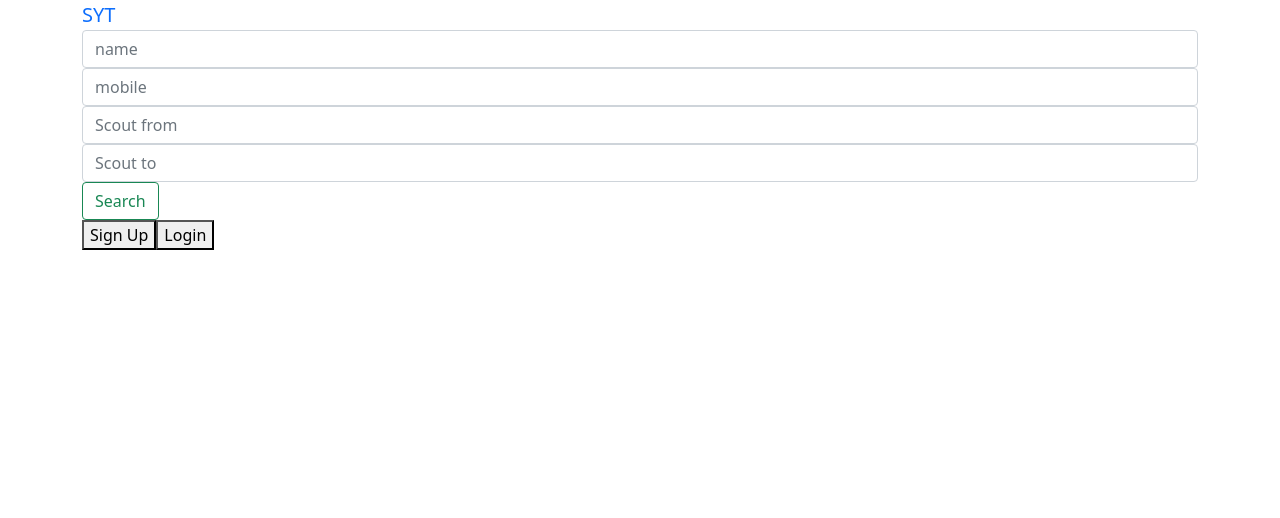
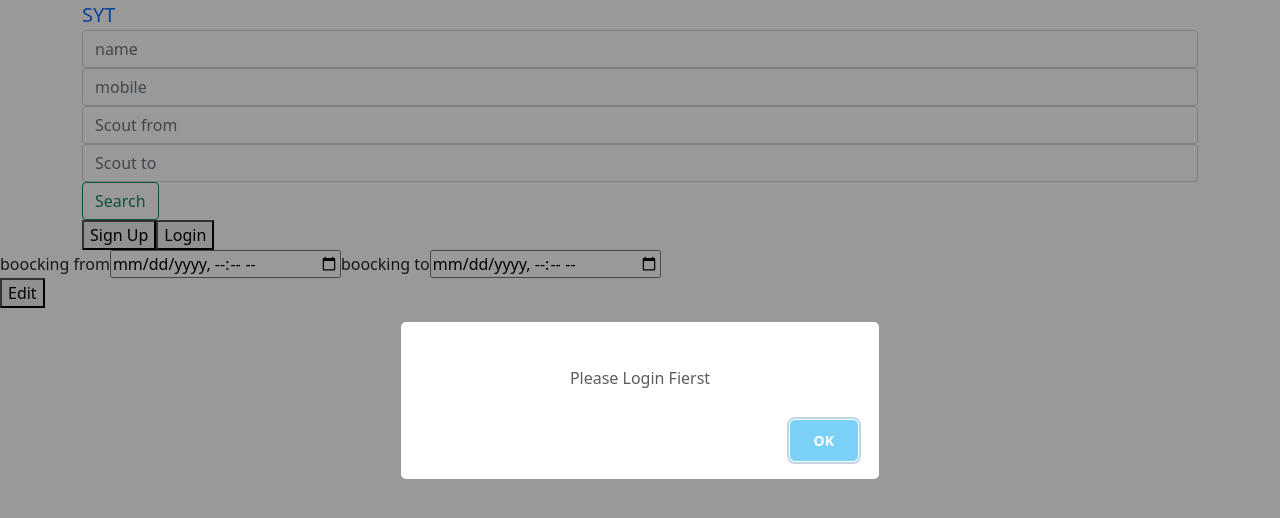
Before and after one commit to OdaiJawabreh/AgentOnCloudTask, a React (Create React App) app in the folder client/boocking/: page /MyAppointment3/boockings/1 in a window 1280 px wide. Shown: the top 518 px of the page. Built offline with nearby package versions, Linux system fonts and the light colour scheme.

Commit message:
finsh all functions

```diff
--- a/client/boocking/src/App.js
+++ b/client/boocking/src/App.js
@@ -12,8 +12,9 @@ import SearchResult from "./Components/SearchResulr/SearchResult";
 import Boocking from "./Components/Boocking/Boocking";
 import MainPage from "./Components/MainPage/MainPage";
 import MyAppointment from "./Components/MyAppointment/MyAppointment";
-import RequestAppointment from "./Components/RequestAppointments/RequestAppointment";
+import RequestAppointment from "./Components/DoctorMain/RequestAppointment";
 import SubimtedAppts from "./SubimtedAppts/SubimtedAppts";
+import EditAppt from "./Components/EditAppt/EditAppt";
 function App() {
   return (
     <div>
@@ -27,8 +28,9 @@ function App() {
         <Route exact path="/LoginPat" element={<LoginPat />} />
         <Route exact path="/searchResult" element={<SearchResult />} />
         <Route exact path="/boocking/:id" element={<Boocking />} />
-        <Route exact path="/" element={<MainPage />} />
+        <Route exact path="/RequestAppointment" element={<RequestAppointment />} />
         <Route exact path="/MyAppointment" element={<MyAppointment />} />
+        <Route exact path="/MyAppointment3/boockings/:id" element={<EditAppt />} />
         <Route
           exact
           path="/RequestAppointment"
--- a/client/boocking/src/Components/RequestAppointments/RequestAppointment.js
+++ b/client/boocking/src/Components/DoctorMain/RequestAppointment.js
@@ -33,7 +33,7 @@ function RequestAppointment() {
             return elem.appointments_id !== id;
           })
         );
-        swal("Good job!", "The Boocking now rejected", "success");
+        swal("Good job!", "The Boocking now Approved", "success");
       });
   }
   function rejectBoocking(id) {
@@ -49,7 +49,7 @@ function RequestAppointment() {
           })
         );
 
-        swal("Good job!", "The Boocking now rejected", "success");
+        swal("Good job!", "The Boocking now Rejected", "success");
       });
   }
   useEffect(() => {
--- /dev/null
+++ b/client/boocking/src/Components/EditAppt/EditAppt.js
@@ -0,0 +1,70 @@
+import React, { useState, useEffect } from "react";
+import { useParams } from "react-router";
+import axios from "axios";
+import swal from "sweetalert";
+import { useNavigate } from "react-router-dom";
+
+function EditAppt() {
+  const history = useNavigate();
+  // const [value,setValue] = useState(false)
+  let token = "";
+
+  useEffect(() => {
+    token = JSON.parse(localStorage.getItem("token"));
+    if (!token) {
+      swal("Please Login Fierst").then((value) => {
+        console.log(value, "value");
+        value && history("/LoginSelect");
+      });
+    }
+  }, []);
+
+  const hashToken = localStorage.getItem("token1");
+  let appointments_id = Number(useParams().id);
+  const [start_Datee, setStart_Datee] = useState();
+  const [end_Date, setEnd_Date] = useState();
+
+  function editBoocking() {
+    console.log("aaaaaaaaaaaaaaaaaaaaaaaaa");
+    let data = {
+      start_Datee,
+      end_Date,
+    };
+    console.log(data);
+    axios
+      .put(`http://localhost:5000/app/${appointments_id}`, data ,{
+        headers: { Authorization: `Bearer ${hashToken}` },
+      })
+      .then((result) => {
+        swal("Done!", "Your Appointment has been updated!", "success");
+        history("/MyAppointment");
+      });
+  }
+  return (
+    <div>
+      <label htmlFor="birthdaytime">boocking from</label>
+      <input
+        type="datetime-local"
+        id="birthdaytime"
+        name="birthdaytime"
+        onChange={(e) => {
+          setStart_Datee(e.target.value);
+        }}
+      />
+      <label htmlFor="birthdaytime">boocking to</label>
+      <input
+        type="datetime-local"
+        id="birthdaytime"
+        name="birthdaytime"
+        onChange={(e) => {
+          setEnd_Date(e.target.value);
+        }}
+      />
+      <div>
+        <button onClick={editBoocking}>Edit</button>
+      </div>
+    </div>
+  );
+}
+
+export default EditAppt;
--- a/client/boocking/src/Components/MyAppointment/MyAppointment.js
+++ b/client/boocking/src/Components/MyAppointment/MyAppointment.js
@@ -2,8 +2,12 @@ import React, { useState, useEffect } from "react";
 import { Table } from "react-bootstrap";
 import axios from "axios";
 import { RiDeleteBin6Line } from "react-icons/ri";
+import { AiTwotoneEdit } from "react-icons/ai";
+import swal from "sweetalert"
+import { useNavigate } from "react-router-dom";
 
 function MyAppointment() {
+  const history = useNavigate()
   const hashToken = localStorage.getItem("token1");
   const [appts, setAppts] = useState("");
   const [message, setMessage] = useState("");
@@ -30,6 +34,7 @@ function MyAppointment() {
         );
       });
   }
+
   useEffect(() => {
     setMessage("you dont have any appointments till now");
     getAllAppts();
@@ -49,6 +54,7 @@ function MyAppointment() {
                 <th style={{ textAlign: "center" }}>Address</th>
                 <th style={{ textAlign: "center" }}>Mobile Number</th>
                 <th style={{ textAlign: "center" }}>Status</th>
+                <th style={{ textAlign: "center" }}>Action</th>
                 <th style={{ textAlign: "center" }}>Action</th>
               </tr>
             </thead>
@@ -88,9 +94,27 @@ function MyAppointment() {
                               cursor: "pointer",
                             }}
                             onClick={() => {
+
                               deleteApp(elem.appointments_id);
                             }}
                           ></RiDeleteBin6Line>
+                        ) : (
+                          ""
+                        )}
+                      </td>
+                      <td style={{ textAlign: "center" }}>
+                        {elem.statuss === 0 ? (
+                          <AiTwotoneEdit
+                            style={{
+                              color: "green",
+                              fontSize: "20px",
+                              cursor: "pointer",
+                            }}
+                            onClick={() => {
+                              history(`/MyAppointment3/boockings/${elem.appointments_id}`)
+
+                            }}
+                          ></AiTwotoneEdit>
                         ) : (
                           ""
                         )}
--- a/client/boocking/src/Components/Nav/Nav.js
+++ b/client/boocking/src/Components/Nav/Nav.js
@@ -2,11 +2,10 @@ import React, { useState, useEffect } from "react";
 import { useDispatch } from "react-redux";
 import axios from "axios";
 import { useLocation } from "react-router";
-import { setSearches } from "../../actions/search";
 import { Button, Navbar, Container, Form, FormControl } from "react-bootstrap";
 import { useNavigate } from "react-router-dom";
 import { Link } from "react-router-dom";
-
+import { setSearches } from "../../actions/search";
 function Nav() {
   const dispatch = useDispatch();
   const location = useLocation();
```
Also changed, not shown: client/boocking/src/Components/DoctorMain/main.css (added), client/boocking/src/actions/search.js (renamed from client/boocking/src/actions/search/index.js), 2 other files (tests, documents, lock files or other folders).
